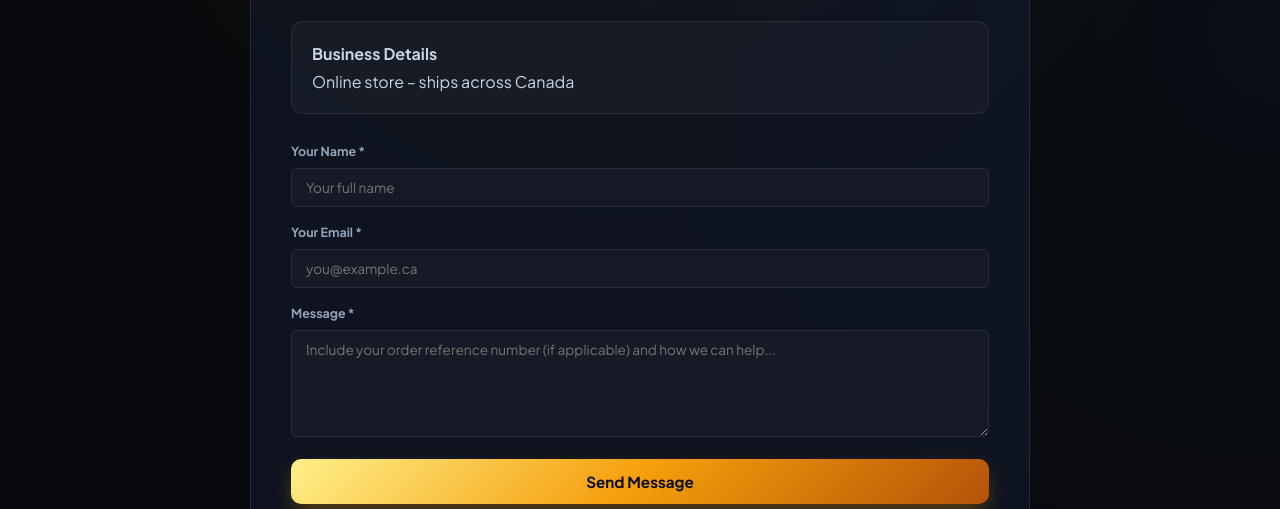
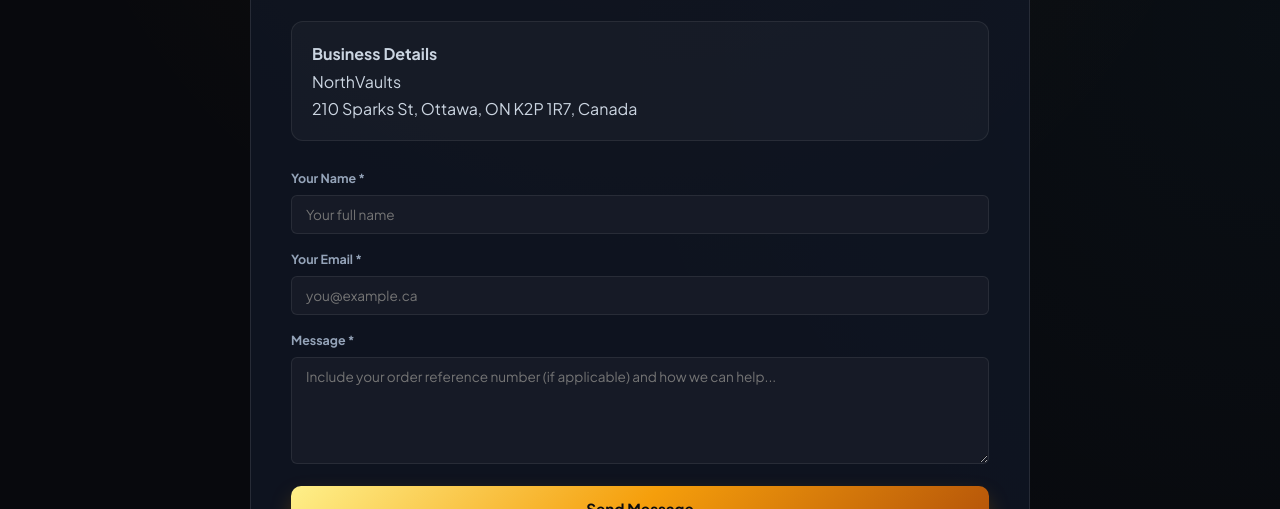
Before and after one commit to skeletonbrook375-ai/northvault-canada, a plain HTML site: page contact.html in a window 1280 px wide. Shown: the part 291-800 px from the top of the page. Drawn offline with Linux system fonts and the light colour scheme.

Commit message:
Add business address to footer and contact page

```diff
--- a/contact.html
+++ b/contact.html
@@ -51,7 +51,7 @@
 
         <div class="contact-details-box">
           <strong>Business Details</strong><br>
-          <span>Online store – ships across Canada</span>
+          <span>NorthVaults<br>210 Sparks St, Ottawa, ON K2P 1R7, Canada</span>
         </div>
 
         <form action="https://formsubmit.co/skeletonbrook375@gmail.com" method="POST">
```
Also changed, not shown: index.html (+1 -1 lines).
